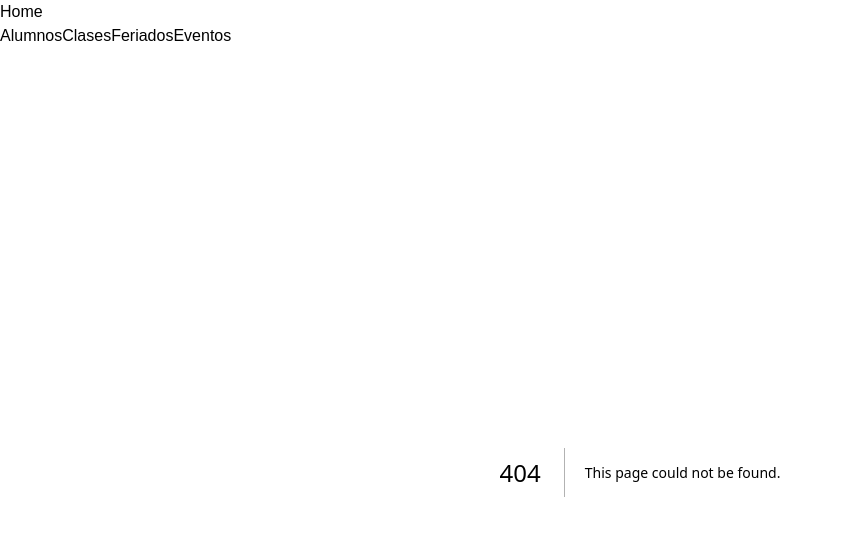
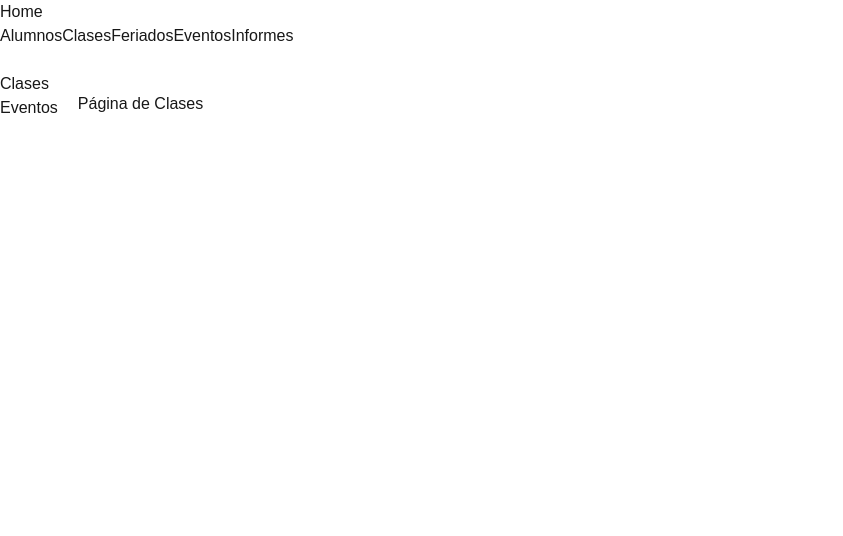
Before and after one commit to ArgLogan/aikiprisma, a Next.js app: page /informes/clases in a window 1280 px wide. Before the commit this address had no page. Shown: the top 536 px of the page, without its empty margins (0-843 px from the left). Built offline with nearby package versions, Linux system fonts and the light colour scheme.

Commit message:
con pagina informes

```diff
--- a/src/app/components/navbar.tsx
+++ b/src/app/components/navbar.tsx
@@ -33,6 +33,9 @@ export default function Navbar() {
             </Link>
             <Link href="/eventos" className="hover:bg-blue-700 px-3 py-2 rounded">
               Eventos
+            </Link>
+            <Link href="/informes" className="hover:bg-blue-700 px-3 py-2 rounded">
+              Informes
             </Link>
           </div>
           <div className="-mr-2 flex md:hidden">
@@ -78,6 +81,9 @@ export default function Navbar() {
             <Link href="/eventos" className="block px-3 py-2 rounded hover:bg-blue-700" onClick={closeMenu}>
               Eventos
             </Link>
+            <Link href="/informes" className="block px-3 py-2 rounded hover:bg-blue-700" onClick={closeMenu}>
+              Informes
+            </Link>
           </div>
         </div>
       )}
--- /dev/null
+++ b/src/app/components/sidebar.tsx
@@ -0,0 +1,30 @@
+'use client';
+import Link from 'next/link';
+
+const Sidebar: React.FC = () => {
+  return (
+    <aside className="w-48 bg-gray-100 p-5">
+      <ul className="space-y-2">
+
+        <li>
+          <Link
+            href="/informes/clases"
+            className="block px-3 py-2 rounded hover:bg-blue-700 hover:text-white transition duration-200"
+          >
+            Clases
+          </Link>
+        </li>
+        <li>
+          <Link
+            href="/informes/eventos"
+            className="block px-3 py-2 rounded hover:bg-blue-700 hover:text-white transition duration-200"
+          >
+            Eventos
+          </Link>
+        </li>
+      </ul>
+    </aside>
+  );
+};
+
+export default Sidebar;
--- /dev/null
+++ b/src/app/informes/clases/page.tsx
@@ -0,0 +1,4 @@
+  // app/informes/clases/page.tsx
+  export default function Clases() {
+    return <h1>Página de Clases</h1>;
+  }
--- /dev/null
+++ b/src/app/informes/eventos/page.tsx
@@ -0,0 +1,5 @@
+
+  // app/informes/eventos/page.tsx
+  export default function Eventos() {
+    return <h1>Página de Eventos</h1>;
+  }
--- /dev/null
+++ b/src/app/informes/layout.tsx
@@ -0,0 +1,17 @@
+// app/informes/layout.tsx
+import Sidebar from '../components/sidebar';
+
+export default function InformesLayout({
+  children,
+}: {
+  children: React.ReactNode;
+}) {
+  return (
+    <div style={{ display: 'flex' }}>
+      <Sidebar />
+      <main style={{ flex: 1, padding: '20px' }}>
+        {children}
+      </main>
+    </div>
+  );
+}
--- /dev/null
+++ b/src/app/informes/page.tsx
@@ -0,0 +1,5 @@
+
+// app/informes/page.tsx
+export default function Informes() {
+    return <h1>Página de Informes</h1>;
+  }
```
